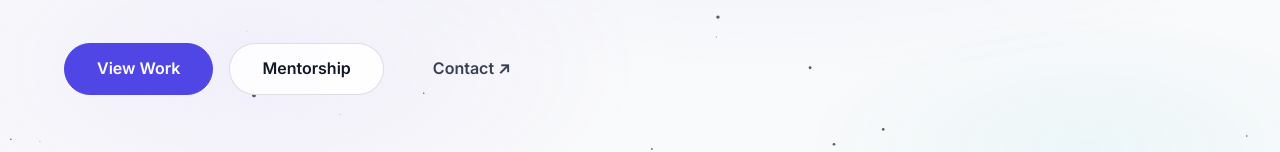
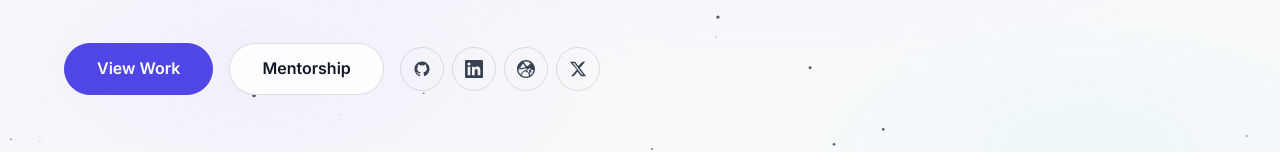
Before and after one commit to vivekrbot/Website26, a React (Vite) app: page / in a window 1280 px wide. Shown: the part 566-718 px from the top of the page. Built offline with nearby package versions, Linux system fonts and the light colour scheme.

Commit message:
Replace Contact button with social icons in Hero CTA row

```diff
--- a/src/sections/Hero/Hero.module.css
+++ b/src/sections/Hero/Hero.module.css
@@ -81,6 +81,36 @@
   align-items: center;
 }
 
+/* Social icons row — same height as lg buttons */
+.socialRow {
+  display: flex;
+  align-items: center;
+  gap: var(--space-2);
+  height: 52px;
+}
+
+.socialIcon {
+  display: flex;
+  align-items: center;
+  justify-content: center;
+  width: 44px;
+  height: 44px;
+  border-radius: var(--radius-full);
+  border: 1px solid var(--border-default);
+  color: var(--text-secondary);
+  text-decoration: none;
+  transition:
+    color var(--duration-fast) var(--ease-out),
+    border-color var(--duration-fast) var(--ease-out),
+    background var(--duration-fast) var(--ease-out);
+}
+
+.socialIcon:hover {
+  color: var(--text-primary);
+  border-color: var(--accent-primary);
+  background: rgba(99, 102, 241, 0.08);
+}
+
 /* Scroll indicator */
 .scrollIndicator {
   display: flex;
--- a/src/sections/Hero/Hero.tsx
+++ b/src/sections/Hero/Hero.tsx
@@ -1,8 +1,32 @@
-import { useRef } from 'react';
+import React, { useRef } from 'react';
 import { motion, useMotionValue, useTransform, useSpring } from 'framer-motion';
 import { Button } from '../../components/Button/Button';
 import { useReducedMotion } from '../../hooks/useReducedMotion';
+import { socialLinks } from '../../data/navigation';
 import styles from './Hero.module.css';
+
+const SOCIAL_ICONS: Record<string, React.ReactElement> = {
+  github: (
+    <svg width="18" height="18" viewBox="0 0 24 24" fill="currentColor" aria-hidden="true">
+      <path d="M12 2C6.477 2 2 6.477 2 12c0 4.418 2.865 8.166 6.839 9.489.5.092.682-.217.682-.482 0-.237-.009-.868-.013-1.703-2.782.604-3.369-1.342-3.369-1.342-.454-1.154-1.11-1.462-1.11-1.462-.908-.62.069-.608.069-.608 1.003.07 1.531 1.03 1.531 1.03.892 1.529 2.341 1.087 2.91.832.092-.647.35-1.088.636-1.338-2.22-.253-4.555-1.11-4.555-4.943 0-1.091.39-1.984 1.029-2.683-.103-.253-.446-1.27.098-2.647 0 0 .84-.269 2.75 1.025A9.578 9.578 0 0112 6.836a9.59 9.59 0 012.504.337c1.909-1.294 2.747-1.025 2.747-1.025.546 1.377.203 2.394.1 2.647.64.699 1.028 1.592 1.028 2.683 0 3.842-2.339 4.687-4.566 4.935.359.309.678.919.678 1.852 0 1.336-.012 2.415-.012 2.743 0 .267.18.578.688.48C19.138 20.163 22 16.418 22 12c0-5.523-4.477-10-10-10z" />
+    </svg>
+  ),
+  linkedin: (
+    <svg width="18" height="18" viewBox="0 0 24 24" fill="currentColor" aria-hidden="true">
+      <path d="M20.447 20.452h-3.554v-5.569c0-1.328-.027-3.037-1.852-3.037-1.853 0-2.136 1.445-2.136 2.939v5.667H9.351V9h3.414v1.561h.046c.477-.9 1.637-1.85 3.37-1.85 3.601 0 4.267 2.37 4.267 5.455v6.286zM5.337 7.433a2.062 2.062 0 01-2.063-2.065 2.064 2.064 0 112.063 2.065zm1.782 13.019H3.555V9h3.564v11.452zM22.225 0H1.771C.792 0 0 .774 0 1.729v20.542C0 23.227.792 24 1.771 24h20.451C23.2 24 24 23.227 24 22.271V1.729C24 .774 23.2 0 22.222 0h.003z" />
+    </svg>
+  ),
+  dribbble: (
+    <svg width="18" height="18" viewBox="0 0 24 24" fill="currentColor" aria-hidden="true">
+      <path d="M12 24C5.385 24 0 18.615 0 12S5.385 0 12 0s12 5.385 12 12-5.385 12-12 12zm10.12-10.358c-.35-.11-3.17-.953-6.384-.438 1.34 3.684 1.887 6.684 1.992 7.308a10.1 10.1 0 004.392-6.87zm-6.115 7.808c-.153-.9-.75-4.032-2.19-7.77l-.066.02c-5.79 2.015-7.86 6.017-8.04 6.4a10.067 10.067 0 006.29 2.166 10.11 10.11 0 004.006-.816zm-11.62-2.073c.232-.4 3.045-5.055 8.332-6.765.135-.045.27-.084.405-.12a28.58 28.58 0 00-.695-1.527c-5.116 1.53-10.082 1.47-10.54 1.46a10.099 10.099 0 002.498 6.952zm-2.65-8.46c.46.008 4.683.026 9.477-1.248a67.884 67.884 0 00-3.82-5.89C9.016 4.65 6.34 6.7 4.735 9.917zm7.08-8.583a67.1 67.1 0 013.853 5.927c3.67-1.376 5.22-3.47 5.41-3.726A10.065 10.065 0 0012.815 2.09zm8.222 8.032c-.22.286-1.955 2.517-5.77 4.083.24.494.47.998.683 1.51.077.188.153.375.224.562 3.407-.43 6.797.26 7.135.33a10.137 10.137 0 00-2.272-6.485z" />
+    </svg>
+  ),
+  twitter: (
+    <svg width="18" height="18" viewBox="0 0 24 24" fill="currentColor" aria-hidden="true">
+      <path d="M18.244 2.25h3.308l-7.227 8.26 8.502 11.24H16.17l-4.714-6.231-5.401 6.231H2.744l7.73-8.835L1.254 2.25H8.08l4.259 5.63L18.244 2.25zm-1.161 17.52h1.833L7.084 4.126H5.117L17.083 19.77z" />
+    </svg>
+  ),
+};
 
 const SPRING_CONFIG = { stiffness: 80, damping: 20, mass: 0.8 };
 
@@ -119,9 +143,20 @@ export function Hero() {
             <Button as="link" href="/mentorship" variant="secondary" size="lg">
               Mentorship
             </Button>
-            <Button as="a" href="mailto:vdraganer@gmail.com" variant="ghost" size="lg">
-              Contact ↗
-            </Button>
+            <div className={styles.socialRow} aria-label="Social links">
+              {socialLinks.map((s) => (
+                <a
+                  key={s.icon}
+                  href={s.href}
+                  className={styles.socialIcon}
+                  target="_blank"
+                  rel="noopener noreferrer"
+                  aria-label={s.label}
+                >
+                  {SOCIAL_ICONS[s.icon]}
+                </a>
+              ))}
+            </div>
           </motion.div>
         </motion.div>
 
```
